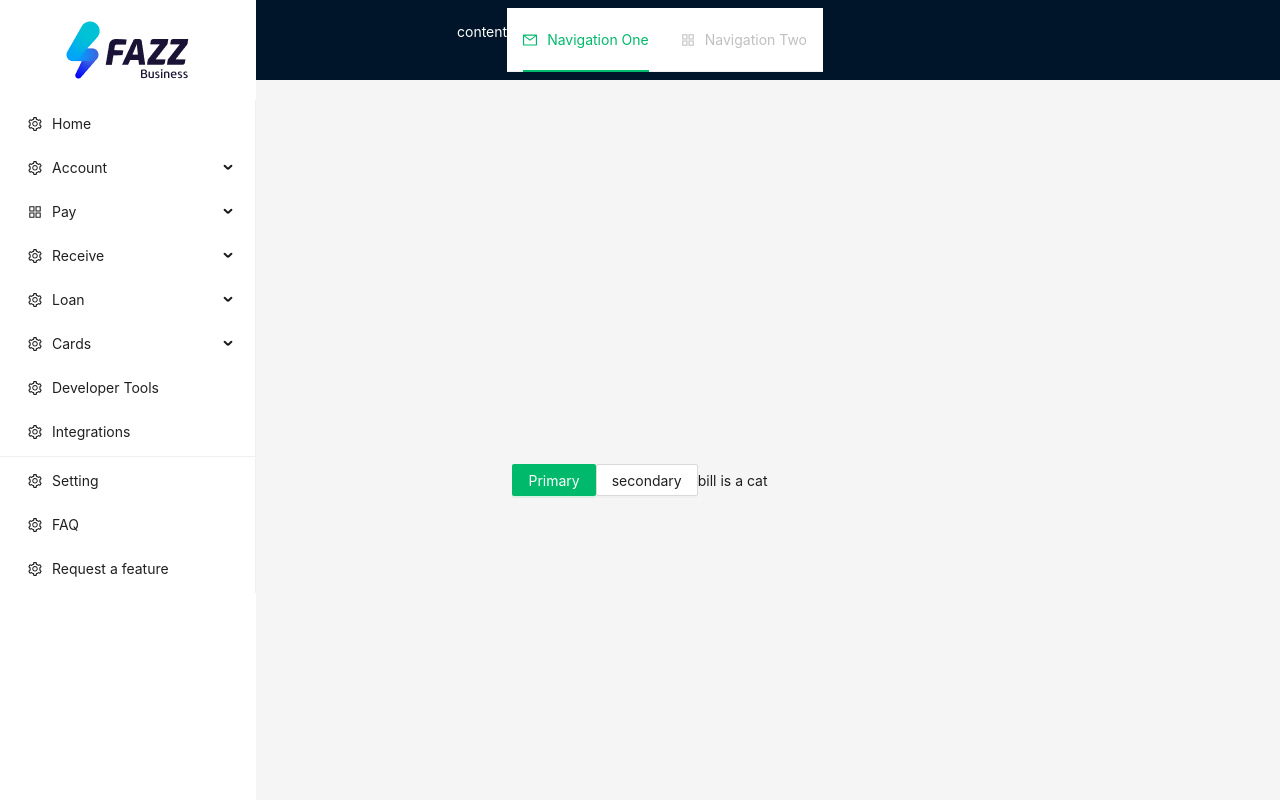
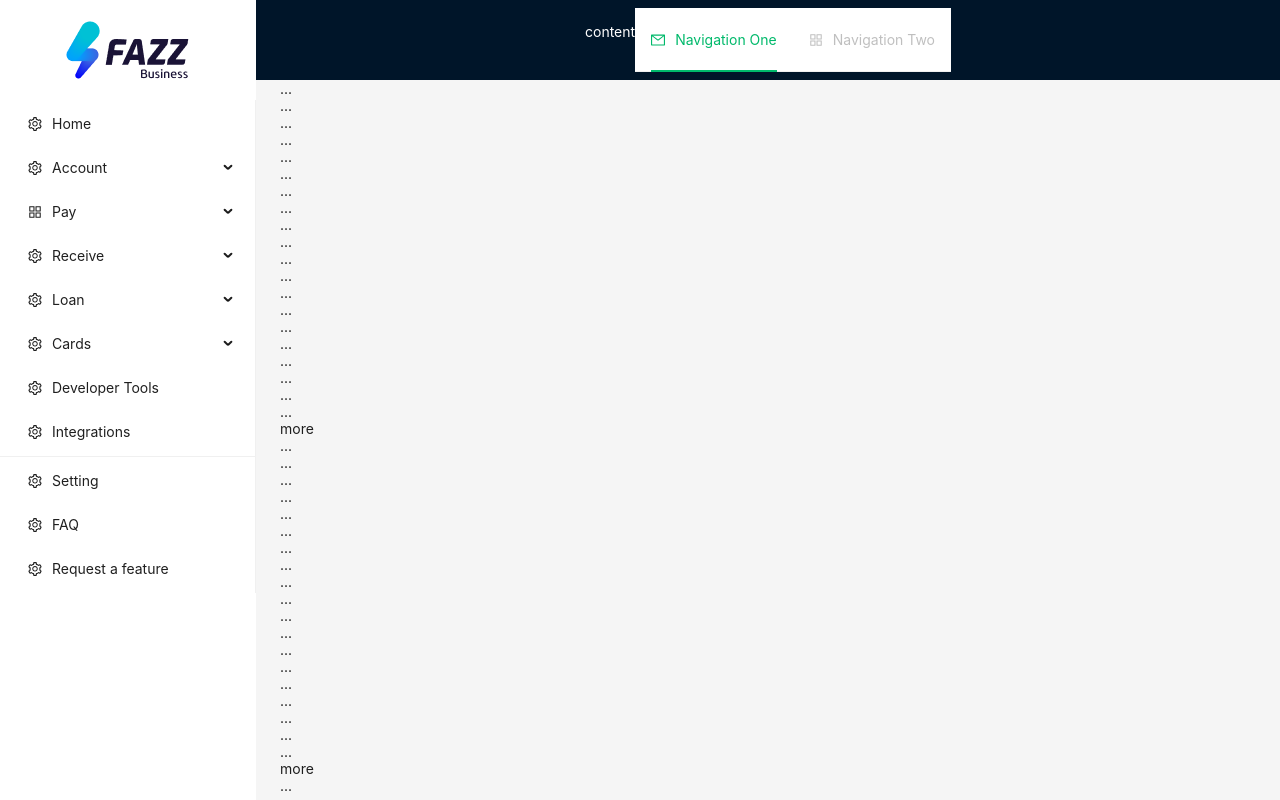
Before and after one commit to bukanEngineer/homepage-biz, a React (Vite) app: page / in a window 1280 px wide. Shown: the top 800 px of the page. Built offline with nearby package versions, Linux system fonts and the light colour scheme.

Commit message:
postion: relative

```diff
--- a/src/App.tsx
+++ b/src/App.tsx
@@ -1,44 +1,70 @@
-import React, { useState } from 'react';
-import { Layout, theme, Menu } from 'antd';
-import Menuside from './components/MenuSide/MenuSide';
-import Navbar from './components/Navbar/Navbar';
-import {Button} from 'antd';
-import ThemeConfig from './themeConfig';
-import { StyledLogoContainer } from './components/MenuSide/StyledLogo';
+import React, { useState } from "react";
+import { Layout, theme, Menu, Row, Col, Space } from "antd";
+import Menuside from "./components/MenuSide/MenuSide";
+import Navbar from "./components/Navbar/Navbar";
+import { Button, Card } from "antd";
+import ThemeConfig from "./themeConfig";
+import { StyledLogoContainer } from "./components/MenuSide/StyledLogo";
 
-const { Content, Footer, Sider,Header } = Layout;
+const { Content, Footer, Sider, Header } = Layout;
 
 const App: React.FC = () => {
-
   return (
     <ThemeConfig>
-    <Layout hasSider style={{minHeight: "100vh"}}>
-    <Sider theme='light' width={256} style={{minHeight: '100vh', position: 'fixed'}}>
+      <Layout hasSider style={{ minHeight: "100vh" }}>
+        <Sider
+          theme="light"
+          width={256}
+          style={{
+            minHeight: "100vh",
+            position: "relative",
+            overflow: 'auto',
+          }}>
           <StyledLogoContainer>
             <img src="src/components/logo.png" alt="logo" />
           </StyledLogoContainer>
-      <Menuside/>
+          <Menuside />
         </Sider>
 
         <Layout>
-
-    <Header style={{paddingInline: 0, justifyContent: 'center', alignItems: 'center', display: 'flex', height: '80px'}}>
-      <p style={{color: 'white', height: '100%'}}>content</p>
-    <Navbar/>
+          <Header
+            style={{
+              paddingInline: 0,
+              justifyContent: "center",
+              alignItems: "center",
+              display: "flex",
+              height: "80px",
+            }}
+          >
+            <p style={{ color: "white", height: "100%" }}>content</p>
+            <Navbar />
           </Header>
 
-      <Content style={{ margin: '0 24px', minHeight: '100vh', display: 'flex', justifyContent: 'center', alignItems: 'center'}}>
-      <Button type="primary">Primary</Button>
-      <Button>secondary</Button>
-        <p>bill is a cat</p>
+          <Content
+            style={{
+              margin: "0 24px",
+            }}
+          >
+             {
+              // indicates very long content
+              Array.from({ length: 100 }, (_, index) => (
+                <React.Fragment key={index}>
+                  {index % 20 === 0 && index ? 'more' : '...'}
+                  <br />
+                </React.Fragment>
+              ))
+            }
+            <Button type="primary">Ini Button</Button>
           </Content>
-    <Footer style={{ textAlign: 'center' }}>Ant Design ©2023 Created by Ant UED</Footer>
+          <Footer style={{ textAlign: "center" }}>
+            Ant Design ©2023 Created by Ant UED
+          </Footer>
         </Layout>
       </Layout>
     </ThemeConfig>
-  )
-}
+  );
+};
 
-export default App
+export default App;
 
 // style={{minHeight: '100vh'}}
```
Lines whose indentation alone changed are shown as unchanged.
